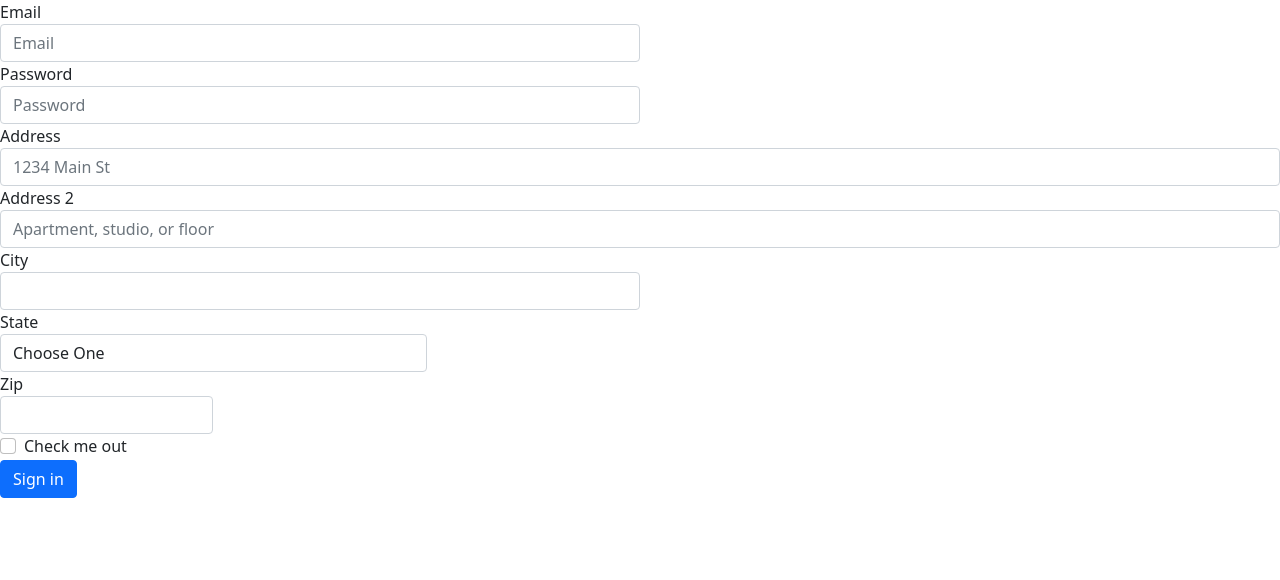
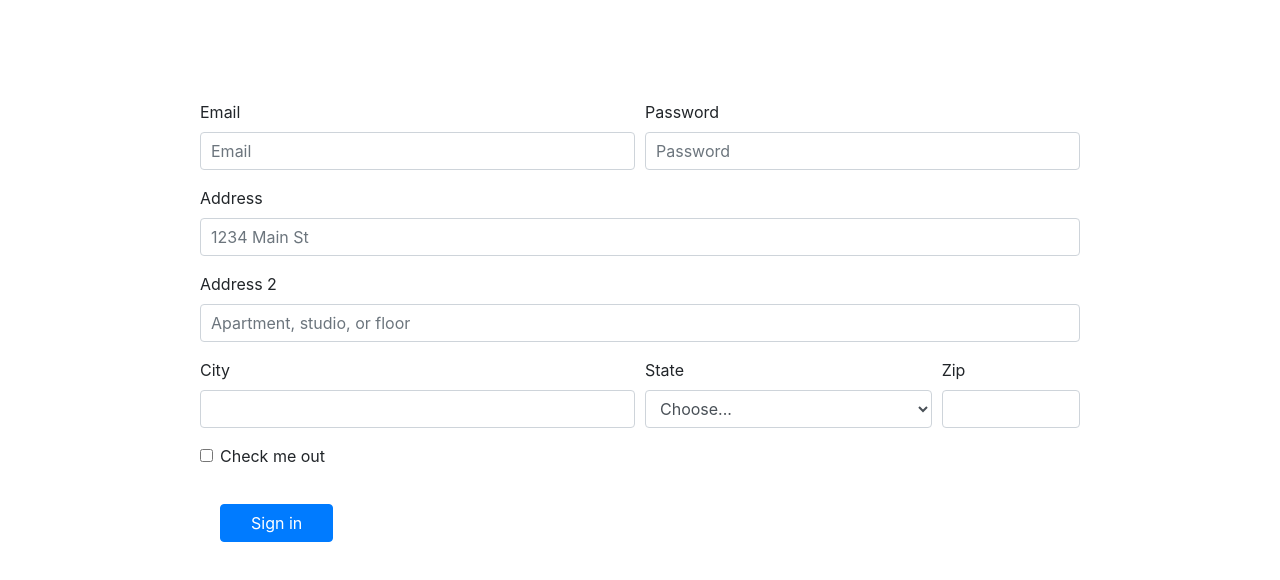
Before and after one commit to dpakprajul/HouseManagementSystem, a plain HTML site: page form.html in a window 1280 px wide. Drawn offline with nearby package versions, Linux system fonts and the light colour scheme.

Commit message:
solved the problem in bootstrap form using bootstrap cdn 4.0 version

```diff
--- a/form.html
+++ b/form.html
@@ -1,86 +1,73 @@
 <!DOCTYPE html>
 <html lang="en">
+
 <head>
     <meta charset="UTF-8" />
     <meta http-equiv="X-UA-Compatible" content="IE=edge" />
     <meta name="viewport" content="width=device-width, initial-scale=1.0" />
     <title>form</title>
 
-    <link
-      href="https://cdn.jsdelivr.net/npm/bootstrap@5.1.3/dist/css/bootstrap.min.css"
-      rel="stylesheet"
-      integrity="sha384-1BmE4kWBq78iYhFldvKuhfTAU6auU8tT94WrHftjDbrCEXSU1oBoqyl2QvZ6jIW3"
-      crossorigin="anonymous"
-    />
+    <!-- Latest compiled and minified CSS -->
+    <link rel="stylesheet" href="https://maxcdn.bootstrapcdn.com/bootstrap/4.0.0/css/bootstrap.min.css" integrity="sha384-Gn5384xqQ1aoWXA+058RXPxPg6fy4IWvTNh0E263XmFcJlSAwiGgFAW/dAiS6JXm" crossorigin="anonymous">
+    <link rel="stylesheet" href="style.css">
+    <!-- Optional theme -->
+    <!-- <link rel="stylesheet" href="https://maxcdn.bootstrapcdn.com/bootstrap/3.3.7/css/bootstrap-theme.min.css" integrity="sha384-rHyoN1iRsVXV4nD0JutlnGaslCJuC7uwjduW9SVrLvRYooPp2bWYgmgJQIXwl/Sp" crossorigin="anonymous"> -->
+
+    <!-- Latest compiled and minified JavaScript -->
+    <script src="https://maxcdn.bootstrapcdn.com/bootstrap/3.3.7/js/bootstrap.min.js" integrity="sha384-Tc5IQib027qvyjSMfHjOMaLkfuWVxZxUPnCJA7l2mCWNIpG9mGCD8wGNIcPD7Txa" crossorigin="anonymous"></script>
 </head>
+
 <body>
+    <div class="main">
         <form>
             <div class="form-row">
                 <div class="form-group col-md-6">
                     <label for="inputEmail4">Email</label>
-          <input
-            type="email"
-            class="form-control"
-            id="inputEmail4"
-            placeholder="Email"
-          />
+                    <input type="email" class="form-control" id="inputEmail4" placeholder="Email">
                 </div>
                 <div class="form-group col-md-6">
                     <label for="inputPassword4">Password</label>
-          <input
-            type="password"
-            class="form-control"
-            id="inputPassword4"
-            placeholder="Password"
-          />
+                    <input type="password" class="form-control" id="inputPassword4" placeholder="Password">
                 </div>
             </div>
             <div class="form-group">
                 <label for="inputAddress">Address</label>
-        <input
-          type="text"
-          class="form-control"
-          id="inputAddress"
-          placeholder="1234 Main St"
-        />
+                <input type="text" class="form-control" id="inputAddress" placeholder="1234 Main St">
             </div>
             <div class="form-group">
                 <label for="inputAddress2">Address 2</label>
-        <input
-          type="text"
-          class="form-control"
-          id="inputAddress2"
-          placeholder="Apartment, studio, or floor"
-        />
+                <input type="text" class="form-control" id="inputAddress2" placeholder="Apartment, studio, or floor">
             </div>
             <div class="form-row">
                 <div class="form-group col-md-6">
                     <label for="inputCity">City</label>
-          <input type="text" class="form-control" id="inputCity" />
+                    <input type="text" class="form-control" id="inputCity">
                 </div>
                 <div class="form-group col-md-4">
                     <label for="inputState">State</label>
                     <select id="inputState" class="form-control">
-            <option selected>Choose One</option>
-            <option>BKT</option>
-            <option>Pkr</option>
-            <option>SIN</option>
+          <option selected>Choose...</option>
+          <option>...</option>
         </select>
                 </div>
                 <div class="form-group col-md-2">
                     <label for="inputZip">Zip</label>
-          <input type="text" class="form-control" id="inputZip" />
+                    <input type="text" class="form-control" id="inputZip">
                 </div>
             </div>
             <div class="form-group">
                 <div class="form-check">
-          <input class="form-check-input" type="checkbox" id="gridCheck" />
-          <label class="form-check-label" for="gridCheck"> Check me out </label>
+                    <input class="form-check-input" type="checkbox" id="gridCheck">
+                    <label class="form-check-label" for="gridCheck">
+          Check me out
+        </label>
                 </div>
             </div>
-      <button type="submit" class="btn btn-primary" onclick="nav">Sign in</button>
+            <button type="submit" class="btn btn-primary">Sign in</button>
         </form>
+    </div>
 
     <script src="https://cdn.jsdelivr.net/npm/bootstrap@5.1.3/dist/js/bootstrap.bundle.min.js" integrity="sha384-ka7Sk0Gln4gmtz2MlQnikT1wXgYsOg+OMhuP+IlRH9sENBO0LRn5q+8nbTov4+1p" crossorigin="anonymous"></script>
 </body>
+
 </html>
--- a/style.css
+++ b/style.css
@@ -12,7 +12,14 @@
     padding-right: 30px;
     margin: 20px;
 }
+
 .form-control {
     padding-left: 10px;
     padding-right: 10px;
 }
+
+.main {
+    padding-right: 200px;
+    padding-left: 200px;
+    padding-top: 100px;
+}
```
Lines whose indentation alone changed are shown as unchanged.
